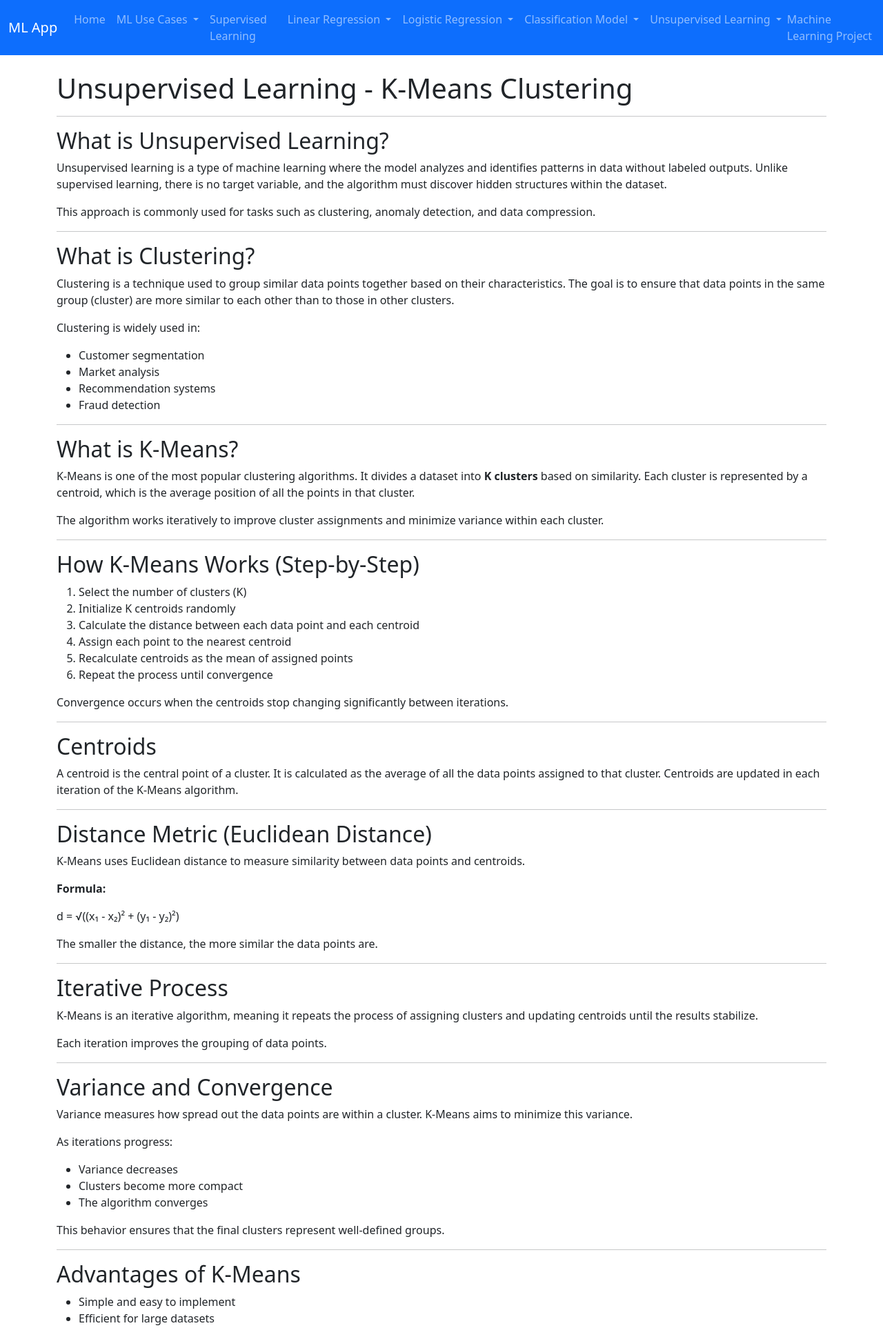
After one commit to JoseRodolfoHernandez/MACHIN-LEARNING, a Flask app: page /clustering_theory in a window 1280 px wide. The commit adds this page. Shown: the top 1925 px of the page at 69% size. Run offline with Flask 3, Linux system fonts and the light colour scheme.

Commit message:
Add K-Means clustering module with Flask integration, fix route conflict, and update navigation menu with unsupervised learning section

```diff
--- a/app.py
+++ b/app.py
@@ -2,7 +2,7 @@ from flask import Flask, render_template, request
 import linear_regression_sales
 from jobs import logistic_regression
 from jobs import classification_model
-import clustering
+from jobs import clustering
 
 app = Flask(__name__)
 
@@ -151,12 +151,19 @@ def classification_app():
         f1=f1
     )
 
+##@app.route("/clustering")
+##def clustering():
+##    info = clustering.ApplyClusteringKMeans()
+ ##   return str(info["results"])
+
+@app.route("/clustering_theory")
+def clustering_theory():
+    return render_template("clustering_theory.html")
+
 @app.route("/clustering")
-def clustering():
-    info = clustering.ApplyClusteringKMeans()
-    return str(info["results"])
-
-
+def clustering_view():
+    data, summary = clustering.apply_kmeans()
+    return render_template("clustering.html", data=data, summary=summary)
 
 
 # =========================
--- /dev/null
+++ b/templates/clustering_theory.html
@@ -0,0 +1,166 @@
+{% extends "menu.html" %}
+
+{% block title %}Unsupervised Learning - K-Means{% endblock %}
+
+{% block content %}
+
+<h1>Unsupervised Learning - K-Means Clustering</h1>
+
+<hr>
+
+<h2>What is Unsupervised Learning?</h2>
+<p>
+Unsupervised learning is a type of machine learning where the model analyzes and identifies patterns in data without labeled outputs.
+Unlike supervised learning, there is no target variable, and the algorithm must discover hidden structures within the dataset.
+</p>
+
+<p>
+This approach is commonly used for tasks such as clustering, anomaly detection, and data compression.
+</p>
+
+<hr>
+
+<h2>What is Clustering?</h2>
+<p>
+Clustering is a technique used to group similar data points together based on their characteristics.
+The goal is to ensure that data points in the same group (cluster) are more similar to each other than to those in other clusters.
+</p>
+
+<p>
+Clustering is widely used in:
+</p>
+<ul>
+    <li>Customer segmentation</li>
+    <li>Market analysis</li>
+    <li>Recommendation systems</li>
+    <li>Fraud detection</li>
+</ul>
+
+<hr>
+
+<h2>What is K-Means?</h2>
+<p>
+K-Means is one of the most popular clustering algorithms. It divides a dataset into <strong>K clusters</strong> based on similarity.
+Each cluster is represented by a centroid, which is the average position of all the points in that cluster.
+</p>
+
+<p>
+The algorithm works iteratively to improve cluster assignments and minimize variance within each cluster.
+</p>
+
+<hr>
+
+<h2>How K-Means Works (Step-by-Step)</h2>
+<ol>
+    <li>Select the number of clusters (K)</li>
+    <li>Initialize K centroids randomly</li>
+    <li>Calculate the distance between each data point and each centroid</li>
+    <li>Assign each point to the nearest centroid</li>
+    <li>Recalculate centroids as the mean of assigned points</li>
+    <li>Repeat the process until convergence</li>
+</ol>
+
+<p>
+Convergence occurs when the centroids stop changing significantly between iterations.
+</p>
+
+<hr>
+
+<h2>Centroids</h2>
+<p>
+A centroid is the central point of a cluster. It is calculated as the average of all the data points assigned to that cluster.
+Centroids are updated in each iteration of the K-Means algorithm.
+</p>
+
+<hr>
+
+<h2>Distance Metric (Euclidean Distance)</h2>
+<p>
+K-Means uses Euclidean distance to measure similarity between data points and centroids.
+</p>
+
+<p><strong>Formula:</strong></p>
+<p>
+d = √((x₁ - x₂)² + (y₁ - y₂)²)
+</p>
+
+<p>
+The smaller the distance, the more similar the data points are.
+</p>
+
+<hr>
+
+<h2>Iterative Process</h2>
+<p>
+K-Means is an iterative algorithm, meaning it repeats the process of assigning clusters and updating centroids until the results stabilize.
+</p>
+
+<p>
+Each iteration improves the grouping of data points.
+</p>
+
+<hr>
+
+<h2>Variance and Convergence</h2>
+<p>
+Variance measures how spread out the data points are within a cluster. K-Means aims to minimize this variance.
+</p>
+
+<p>
+As iterations progress:
+</p>
+<ul>
+    <li>Variance decreases</li>
+    <li>Clusters become more compact</li>
+    <li>The algorithm converges</li>
+</ul>
+
+<p>
+This behavior ensures that the final clusters represent well-defined groups.
+</p>
+
+<hr>
+
+<h2>Advantages of K-Means</h2>
+<ul>
+    <li>Simple and easy to implement</li>
+    <li>Efficient for large datasets</li>
+    <li>Works well with numerical data</li>
+</ul>
+
+<hr>
+
+<h2>Limitations of K-Means</h2>
+<ul>
+    <li>Requires choosing K in advance</li>
+    <li>Sensitive to initial centroid selection</li>
+    <li>Does not work well with non-spherical clusters</li>
+</ul>
+
+<hr>
+
+<h2>Real-World Example</h2>
+<p>
+A common use of K-Means is customer segmentation.
+For example, customers can be grouped based on age and income to identify different market segments:
+</p>
+
+<ul>
+    <li>Low-income customers</li>
+    <li>Middle-income customers</li>
+    <li>High-income customers</li>
+</ul>
+
+<p>
+This helps businesses create targeted marketing strategies.
+</p>
+
+<hr>
+
+<h2>Conclusion</h2>
+<p>
+K-Means is a powerful and widely used clustering algorithm that helps uncover patterns in data.
+By iteratively minimizing variance and updating centroids, it creates meaningful groups that can be used for decision-making and analysis.
+</p>
+
+{% endblock %}
--- a/templates/menu.html
+++ b/templates/menu.html
@@ -81,15 +81,26 @@
                             </ul>
                         </li>
 
-                    </ul>
+                        <!-- UNSUPERVISED LEARNING -->
+                        <li class="nav-item dropdown">
+                            <a class="nav-link dropdown-toggle" href="#" data-bs-toggle="dropdown">
+                                Unsupervised Learning
+                            </a>
+                            <ul class="dropdown-menu">
+                                <li><a class="dropdown-item" href="/clustering_theory">Concepts</a></li>
+                                <li><a class="dropdown-item" href="/clustering">Application</a></li>
+                            </ul>
+                        </li>
 
-                    <span class="navbar-text">
-                        Machine Learning Project
-                    </span>
+
+                        <span class="navbar-text">
+                            Machine Learning Project
+                        </span>
                 </div>
             </div>
         </nav>
     </header>
+
 
     <!-- CONTENT -->
     <div class="container mt-4">
```
Also changed, not shown: jobs/clustering.py (added, +39 -0 lines), templates/clustering.html (added, +34 -0 lines), static/clusters.png (added), static/rf_confusion_matrix.png, static/rf_roc_curve.png.
